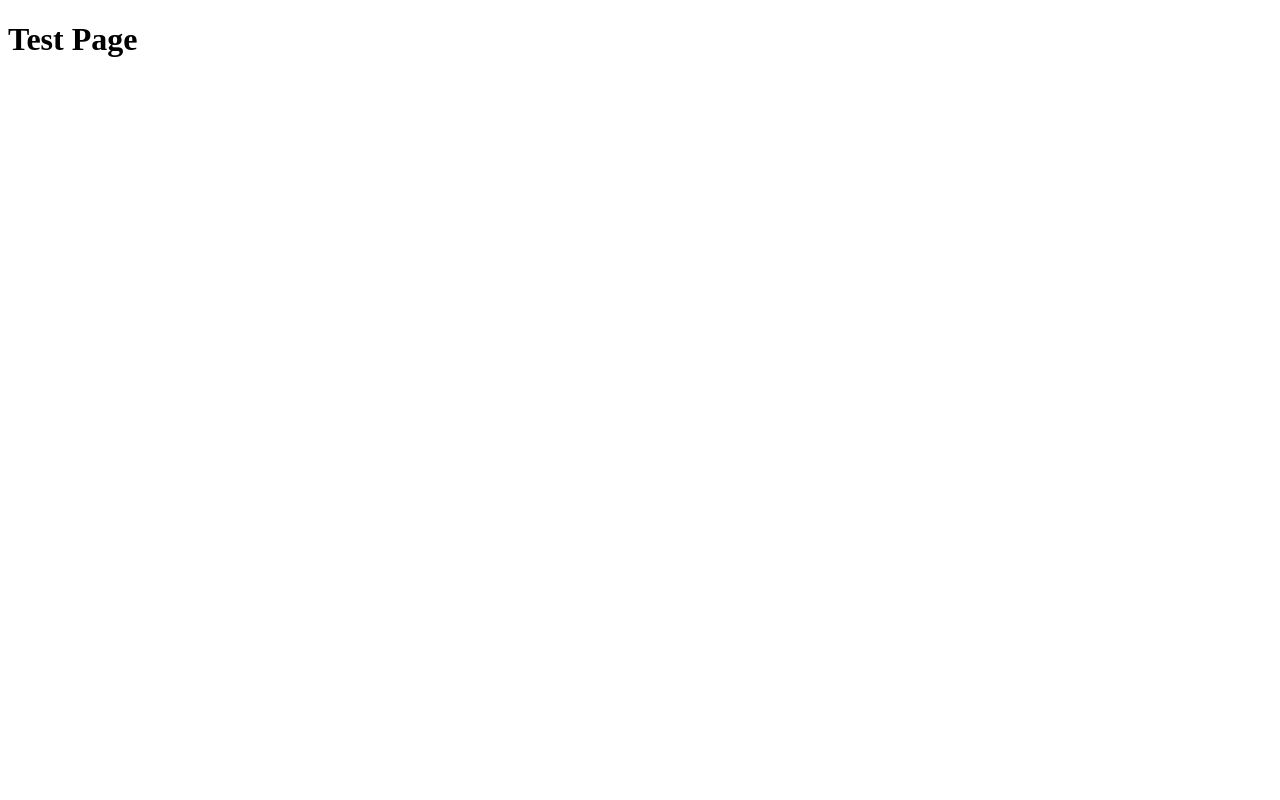
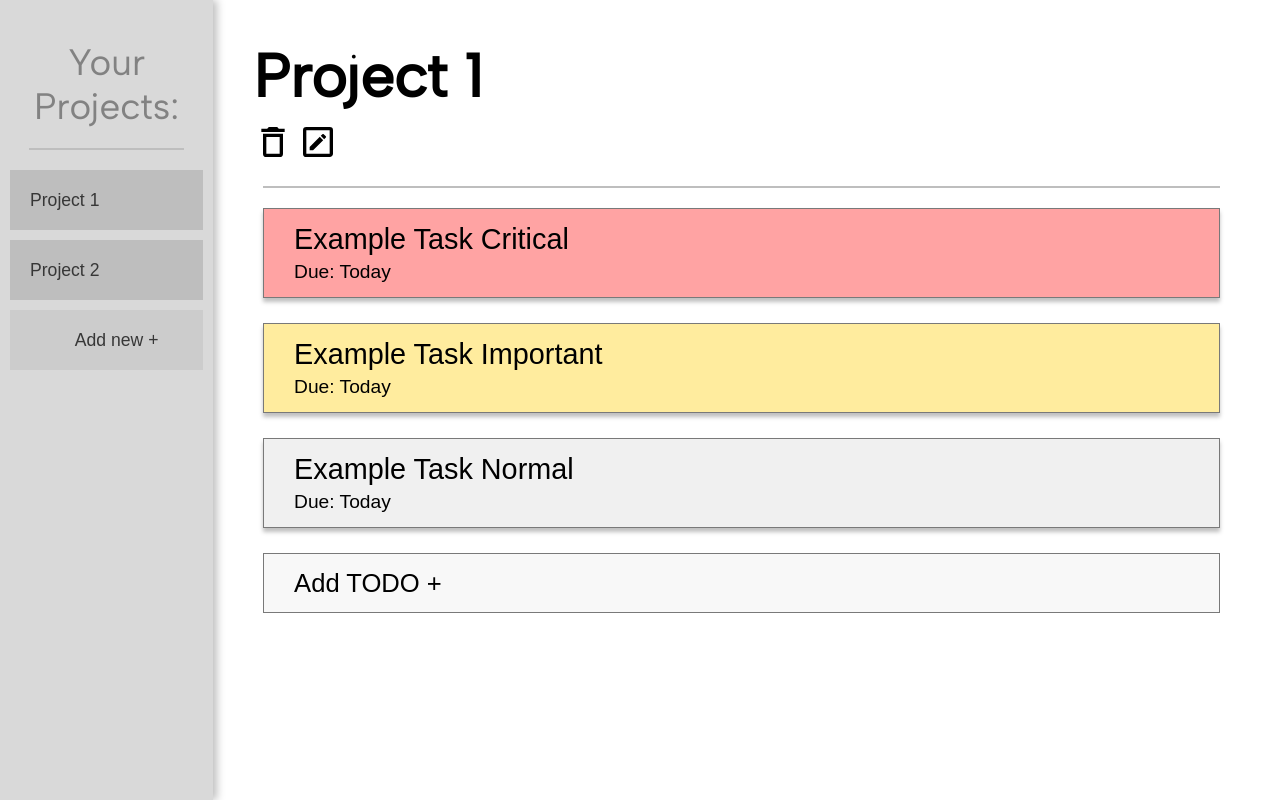
Before and after one commit to averagelua/top-todo-list, a website built with webpack: page src/index.html in a window 1280 px wide. Built offline with nearby package versions, Linux system fonts and the light colour scheme.

Commit message:
complete project view template

```diff
--- a/src/index.html
+++ b/src/index.html
@@ -10,7 +10,42 @@
 </head>
 
 <body>
-    <h1>Test Page</h1>
+    <div id="main-container">
+        <div id="project-sidebar">
+            <h2>Your Projects:</h2>
+            <div class="divider"></div>
+            <div id="project-list">
+                <button>Project 1</button>
+                <button>Project 2</button>
+                <button id="add-new-project-btn">Add new +</button>
+            </div>
+        </div>
+        <div id="project-view">
+            <h1>Project 1</h1>
+            <div class="action-buttons">
+                <button><img src="assets/icons/delete.svg"></button>
+                <button><img src="assets/icons/edit.svg"></button>
+            </div>
+            <div class="divider"></div>
+            <div id="todo-item-list">
+                <button class="todo-item normal">
+                    <h3>Example Task Normal</h3>
+                    <p>Due: Today</p>
+                </button>
+                <button class="todo-item important">
+                    <h3>Example Task Important</h3>
+                    <p>Due: Today</p>
+                </button>
+                <button class="todo-item critical">
+                    <h3>Example Task Critical</h3>
+                    <p>Due: Today</p>
+                </button>
+                <button id="add-todo-btn" class="todo-item">
+                    <p>Add TODO +</p>
+                </button>
+            </div>
+        </div>
+    </div>
 </body>
 
 </html>
--- a/src/index.js
+++ b/src/index.js
@@ -1,39 +1,39 @@
-class ItemList {
-    constructor(itemClass) {
-        this.items = new Map();
-        this.itemClass = itemClass;
-    }
+// class ItemList {
+//     constructor(itemClass) {
+//         this.items = new Map();
+//         this.itemClass = itemClass;
+//     }
 
-    addItem(...args) {
-        const id = crypto.randomUUID();
-        const item = new this.itemClass(...args);
+//     addItem(...args) {
+//         const id = crypto.randomUUID();
+//         const item = new this.itemClass(...args);
 
-        this.items.set(id, item);
-        return id;
-    }
+//         this.items.set(id, item);
+//         return id;
+//     }
 
-    getItem(id) {
-        return this.items.get(id);
-    }
+//     getItem(id) {
+//         return this.items.get(id);
+//     }
 
-    removeItem(id) {
-        this.items.delete(id);
-    }
-}
+//     removeItem(id) {
+//         this.items.delete(id);
+//     }
+// }
 
-class ChecklistItem {
-    constructor(description) {
-        this.description = description;
-        this.completed = false;
-    }
+// class ChecklistItem {
+//     constructor(description) {
+//         this.description = description;
+//         this.completed = false;
+//     }
 
-    toggle() {
-        this.completed = !this.completed;
-    }
-}
+//     toggle() {
+//         this.completed = !this.completed;
+//     }
+// }
 
-const Checklist = new ItemList(ChecklistItem);
-const itemId = Checklist.addItem("new item 1");
-console.log(itemId);
-console.log(Checklist.getItem(itemId));
-console.log(Checklist.items);
+// const Checklist = new ItemList(ChecklistItem);
+// const itemId = Checklist.addItem("new item 1");
+// console.log(itemId);
+// console.log(Checklist.getItem(itemId));
+// console.log(Checklist.items);
--- a/src/styles.css
+++ b/src/styles.css
@@ -0,0 +1,163 @@
+@font-face {
+    font-family: 'Albert Sans';
+    src: url('./assets/fonts/AlbertSans-Regular.woff2') format('woff2');
+    font-weight: normal;
+    font-style: normal;
+    font-display: swap;
+}
+
+* {
+    padding: 0;
+    margin: 0;
+}
+
+body {
+    height: 100vh;
+    font-family: 'Albert Sans', 'Segoe UI', Tahoma, Geneva, Verdana, sans-serif;
+}
+
+#main-container {
+    height: 100%;
+    display: grid;
+    grid-template-columns: 1fr 5fr;
+}
+
+.divider {
+    background-color: #BEBEBE;
+    height: 2px;
+    width: 80%;
+}
+
+/* Project Sidebar */
+#project-sidebar {
+    background-color: #D9D9D9;
+    /* padding-top: 40px; */
+    padding: 40px 10px;
+
+    display: flex;
+    flex-direction: column;
+    align-items: center;
+    gap: 20px;
+
+    box-shadow: 4px 0px 8px rgba(0, 0, 0, 0.25);
+}
+
+#project-sidebar h2 {
+    color: #828282;
+    text-align: center;
+    font-size: 2.3rem;
+    font-weight: normal;
+}
+
+/* Project List */
+#project-list {
+    list-style: none;
+    width: 100%;
+
+    display: grid;
+    grid-auto-rows: 60px;
+    gap: 10px;
+}
+
+#project-list button {
+    background-color: #BEBEBE;
+    color: #373737;
+
+    border: none;
+    text-align: start;
+
+    padding-left: 20px;
+    font-size: 1.1rem;
+}
+
+#project-list #add-new-project-btn {
+    background-color: #CCCCCC;
+    text-align: center;
+}
+
+/* TODO: Add Project list button hover/click styles */
+
+/* Project View */
+#project-view {
+    padding: 40px;
+    padding-right: 50px;
+}
+
+#project-view h1 {
+    font-size: 3.75rem;
+    margin-bottom: 10px;
+}
+
+.action-buttons button {
+    width: 40px;
+    aspect-ratio: 1;
+    background: none;
+    border: none;
+}
+
+/* TODO: Add action buttons hover/click styles */
+
+#project-view .divider {
+    width: 98%;
+    margin: 20px auto;
+}
+
+/* Project TODO List */
+#todo-item-list {
+    width: 98%;
+    margin: 0 auto;
+
+    display: grid;
+    grid-auto-rows: 90px;
+    gap: 25px;
+}
+
+.todo-item {
+    background-color: #F0F0F0;
+    border: solid 1px #797979;
+    text-align: start;
+    padding-left: 30px;
+
+    display: flex;
+    flex-direction: column;
+    justify-content: center;
+    gap: 5px;
+
+    box-shadow: 0px 4px 4px rgba(0, 0, 0, 0.25);
+}
+
+.todo-item h3 {
+    font-weight: normal;
+    font-size: 1.8rem;
+}
+
+.todo-item p {
+    font-size: 1.2rem;
+}
+
+.normal {
+    order: 2;
+}
+
+.important {
+    background-color: #FFEC9E;
+    order: 1;
+}
+
+.critical {
+    background-color: #FFA3A3;
+}
+
+#add-todo-btn {
+    order: 4;
+    height: 60px;
+    box-shadow: none;
+    background-color: #F8F8F8;
+    text-align: center;
+}
+
+#add-todo-btn p {
+    font-size: 1.6rem;
+}
+
+/* TODO: Add TODO Item button hover/click styles */
```
